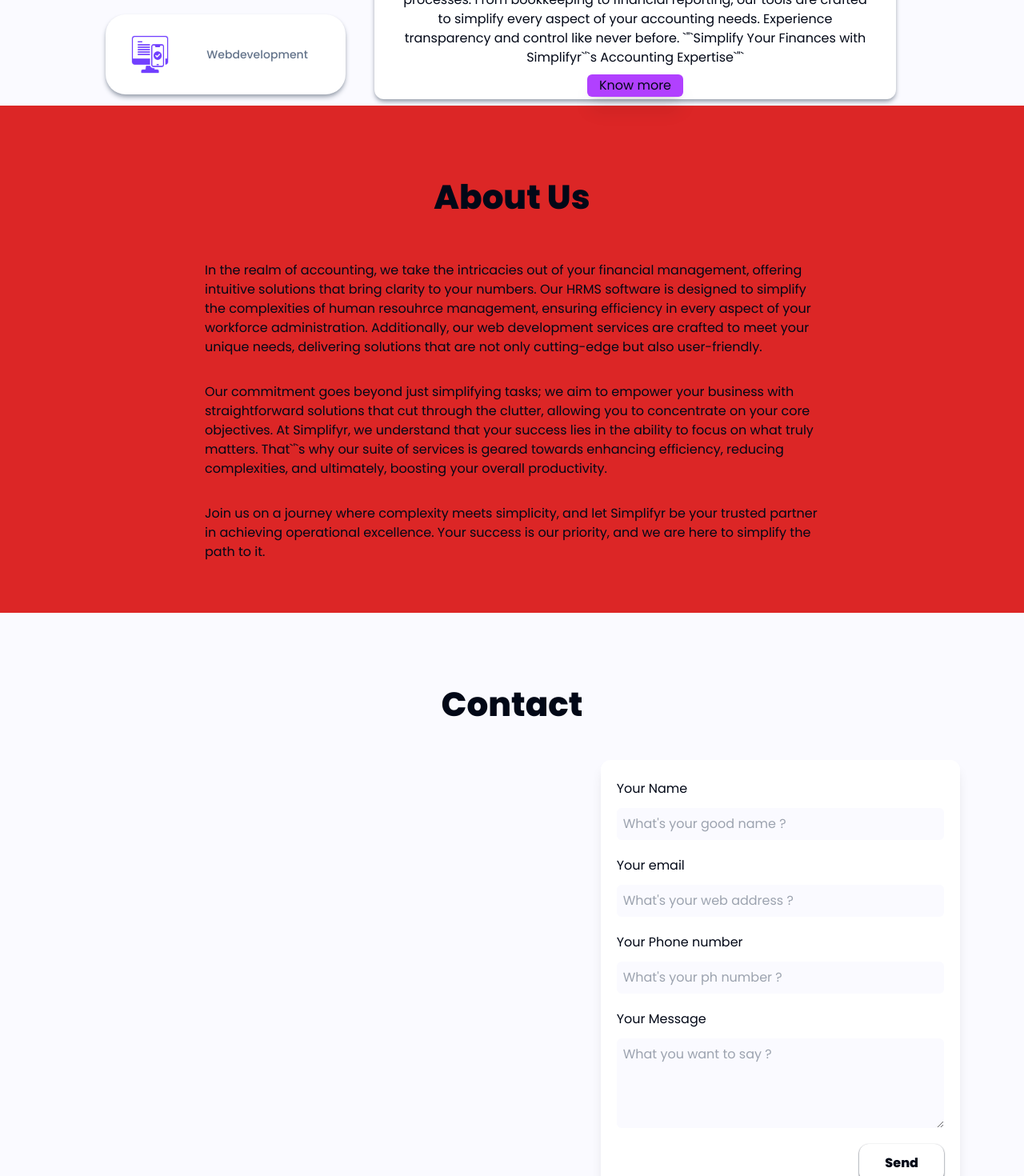
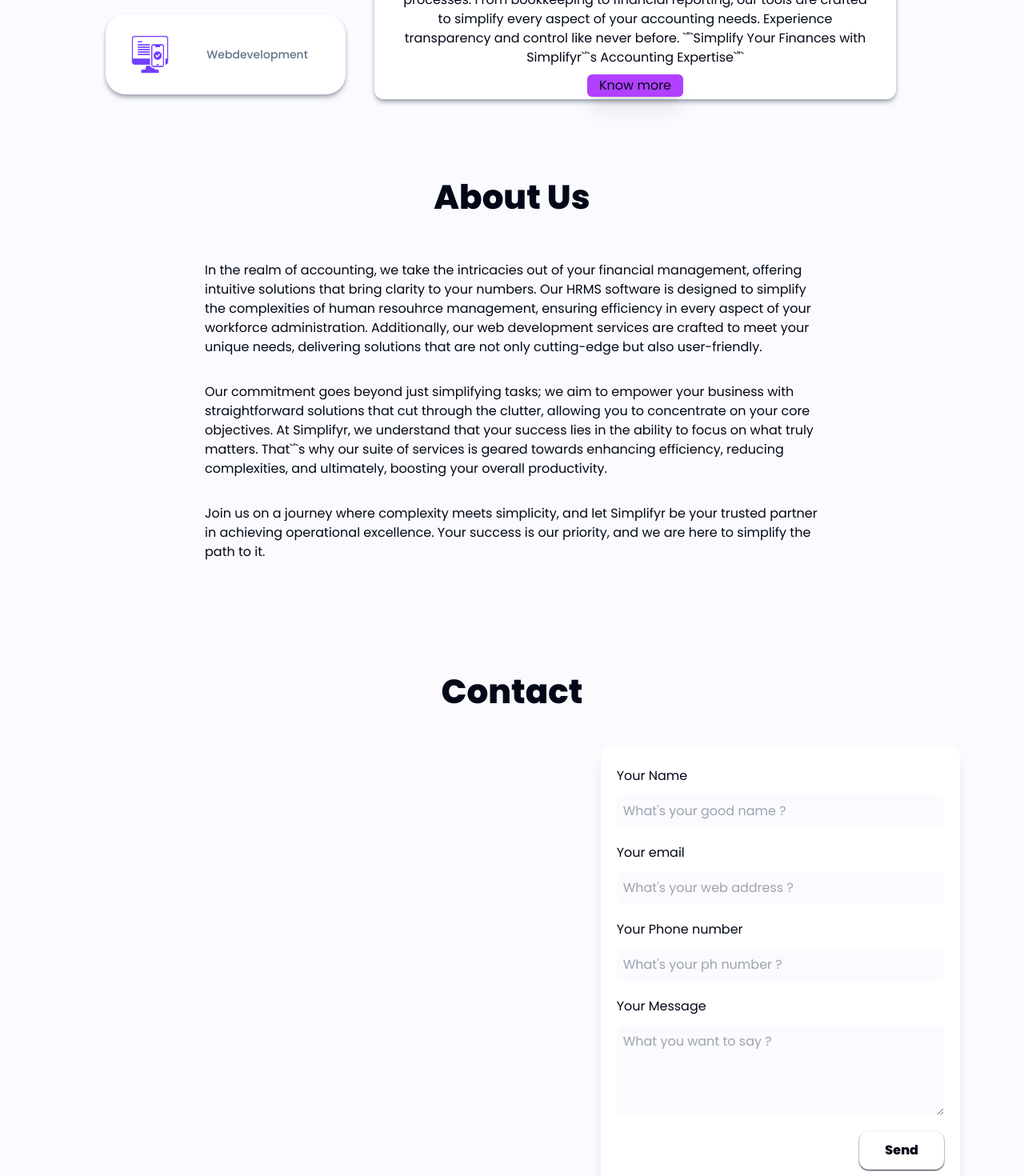
Before and after one commit to Kish-han/SimplifR, a Next.js app: page / in a window 1280 px wide. Shown: the part 1500-2970 px from the top of the page at 80% size. Built offline with nearby package versions, Linux system fonts and the light colour scheme.

Commit message:
Adjusted spacing

```diff
--- a/components/About.tsx
+++ b/components/About.tsx
@@ -6,7 +6,7 @@ type Props = {};
 
 const About = (props: Props) => {
   return (
-    <div id="about" className="py-4 pb-16 bg-red-600">
+    <div id="about" className="py-4 pb-16">
       <Headings head={"About Us"} />
       <div className="flex justify-center items-center">
         <div className="w-[80%] xl:w-[60%] space-y-8 mt-[35px] lg:mt-[50px]">
--- a/components/Contact.tsx
+++ b/components/Contact.tsx
@@ -80,7 +80,7 @@ const Contact = (props: Props) => {
   };
 
   return (
-    <div id="contact" className=" px-12 py-4">
+    <div id="contact" className=" px-12 pt-[-30px]">
       <Headings head="Contact" />
       <div className="flex flex-col lg:flex-row justify-between py-5">
         <div className=" w-[100%] lg:w-[40%]  mx-auto lg:mx-8 mt-12 lg:mt-5 px-5 py-6 navcard dark:navcarddark shadow-lg order-2">
--- a/components/OurServices.tsx
+++ b/components/OurServices.tsx
@@ -6,7 +6,7 @@ type Props = {}
 const OurServices = (props: Props) => {
   return (
     // <div id='services' className='h-[90vh] md:h-[88vh] mt-[250px] md:mt-[200px] lg:mt-[100px] xl:mt-0 py-14 md:py-8'>
-    <div id='services' className=' mt-[250px] py-2 md:mt-[150px] md:py-5 lg:mt-[50px] xl:mt-[0px] xl:py-2 '>
+    <div id='services' className=' mt-[250px] py-2 pt-10 md:mt-[150px] md:py-5 lg:mt-[50px] xl:mt-[0px] xl:py-2 '>
         <Headings head={"Our Services"} />
         <Services />
     </div>
```
